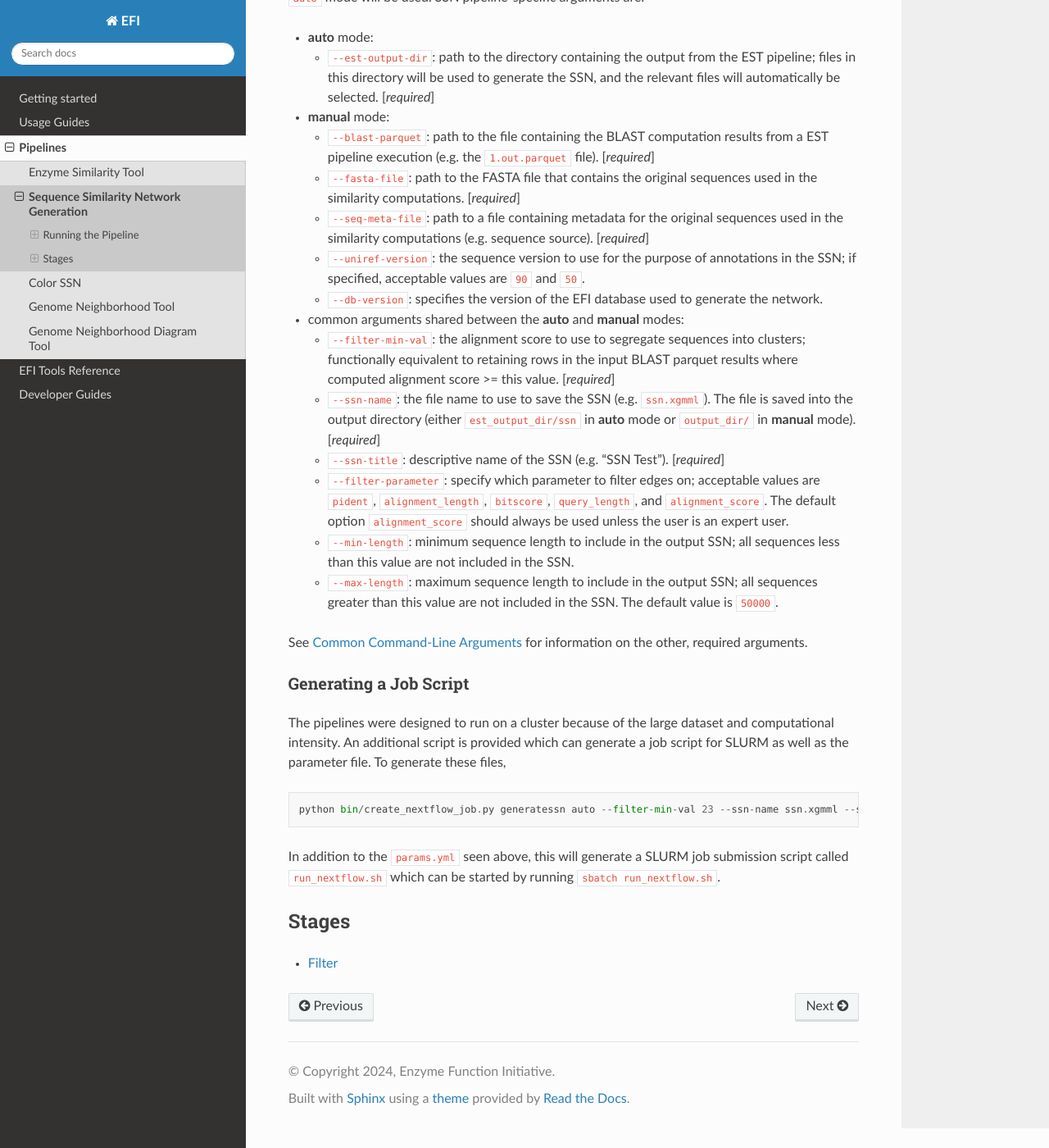
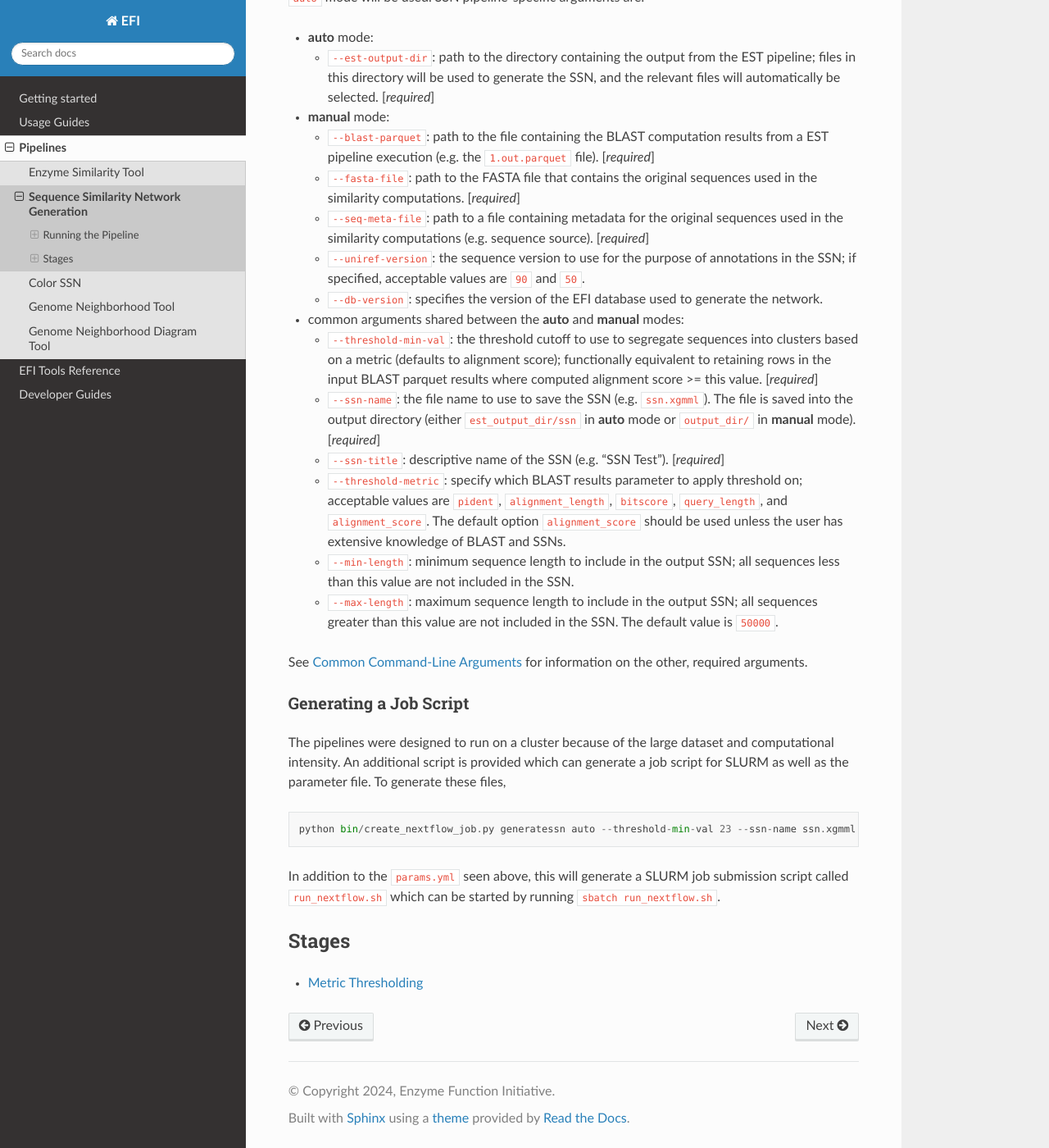
Before and after one commit to EnzymeFunctionInitiative/EST, a Sphinx documentation site: the page built from docs/source/pipelines/generatessn/index.rst, in a window 1280 px wide and 1400 px high, scrolled down 755 px. Shown: the whole window at 82% size. Built offline with Sphinx 7.4.7 and the Read the Docs theme 3.1.0, drawn with Linux system fonts in a browser that asks for light colours; pages that are not in the unit, such as notebooks, are missing from menus.

Commit message:
Update documentation for change in argument name

```diff
--- a/docs/source/pipelines/generatessn/index.rst
+++ b/docs/source/pipelines/generatessn/index.rst
@@ -15,7 +15,7 @@ pipeline in an "automatic" mode, or the specific necessary files in "manual"
 mode.  The parameter file necessary to run the pipeline is created with the
 ``bin/create_generatessn_nextflow_params.py`` script: ::
 
-    python bin/create_generatessn_nextflow_params.py auto --filter-min-val 23 --ssn-name ssn.xgmml --ssn-title "SSN Title" --est-output-dir est_results/ --efi-config efi.config --efi-db efi_202406 --nextflow-config file.config
+    python bin/create_generatessn_nextflow_params.py auto --threshold-min-val 23 --ssn-name ssn.xgmml --ssn-title "SSN Title" --est-output-dir est_results/ --efi-config efi.config --efi-db efi_202406 --nextflow-config file.config
 
 A file ``params.yml`` is created in ``est_results/ssn/`` that contains the
 information needed to run the EST pipeline.  Additionally, a shell script
@@ -58,9 +58,10 @@ SSN pipeline-specific arguments are:
 
 * common arguments shared between the **auto** and **manual** modes:
 
-  * ``--filter-min-val``: the alignment score to use to segregate sequences
-    into clusters; functionally equivalent to retaining rows in the input BLAST
-    parquet results where computed alignment score >= this value. [*required*]
+  * ``--threshold-min-val``: the threshold cutoff to use to segregate sequences
+    into clusters based on a metric (defaults to alignment score); functionally
+    equivalent to retaining rows in the input BLAST parquet results where
+    computed alignment score >= this value. [*required*]
 
   * ``--ssn-name``: the file name to use to save the SSN (e.g. ``ssn.xgmml``).
     The file is saved into the output directory (either ``est_output_dir/ssn``
@@ -68,10 +69,11 @@ SSN pipeline-specific arguments are:
 
   * ``--ssn-title``: descriptive name of the SSN (e.g. "SSN Test"). [*required*]
 
-  * ``--filter-parameter``: specify which parameter to filter edges on;
-    acceptable values are ``pident``, ``alignment_length``, ``bitscore``,
-    ``query_length``, and ``alignment_score``.  The default option
-    ``alignment_score`` should always be used unless the user is an expert user.
+  * ``--threshold-metric``: specify which BLAST results parameter to apply
+    threshold on; acceptable values are ``pident``, ``alignment_length``,
+    ``bitscore``, ``query_length``, and ``alignment_score``.  The default option
+    ``alignment_score`` should be used unless the user has extensive
+    knowledge of BLAST and SSNs.
 
   * ``--min-length``: minimum sequence length to include in the output SSN; all
     sequences less than this value are not included in the SSN.
@@ -91,7 +93,7 @@ and computational intensity.  An additional script is provided which can
 generate a job script for SLURM as well as the parameter file.  To generate
 these files, ::
 
-    python bin/create_nextflow_job.py generatessn auto --filter-min-val 23 --ssn-name ssn.xgmml --ssn-title "SSN Title" --est-output-dir est_results/ --efi-config efi.config --efi-db efi_202406 --nextflow-config slurm.config
+    python bin/create_nextflow_job.py generatessn auto --threshold-min-val 23 --ssn-name ssn.xgmml --ssn-title "SSN Title" --est-output-dir est_results/ --efi-config efi.config --efi-db efi_202406 --nextflow-config slurm.config
 
 In addition to the ``params.yml`` seen above, this will generate a SLURM job
 submission script called ``run_nextflow.sh`` which can be started by running
@@ -102,4 +104,4 @@ Stages
 .. toctree::
     :maxdepth: 1
 
-    filter/index.rst
+    threshold/index.rst
```
Also changed, not shown: docs/source/pipelines/generatessn/filter/index.rst (deleted, +0 -9 lines), docs/source/pipelines/generatessn/filter/render_filter_blast_sql_template.rst (deleted, +0 -15 lines), docs/source/pipelines/generatessn/threshold/index.rst (added, +9 -0 lines), docs/source/pipelines/generatessn/threshold/render_threshold_blast_sql_template.rst (added, +15 -0 lines).
